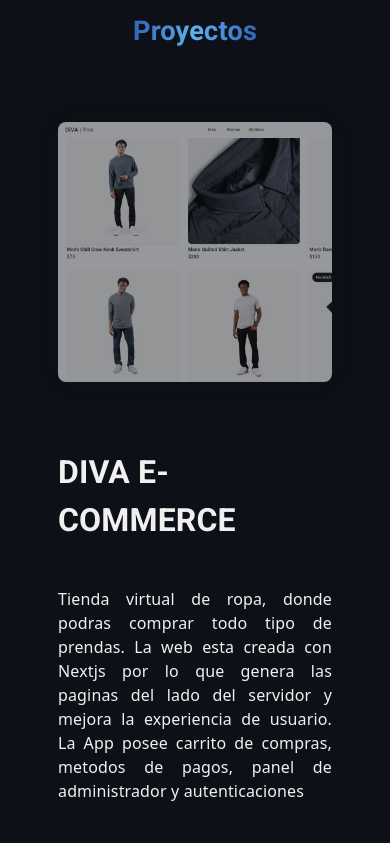
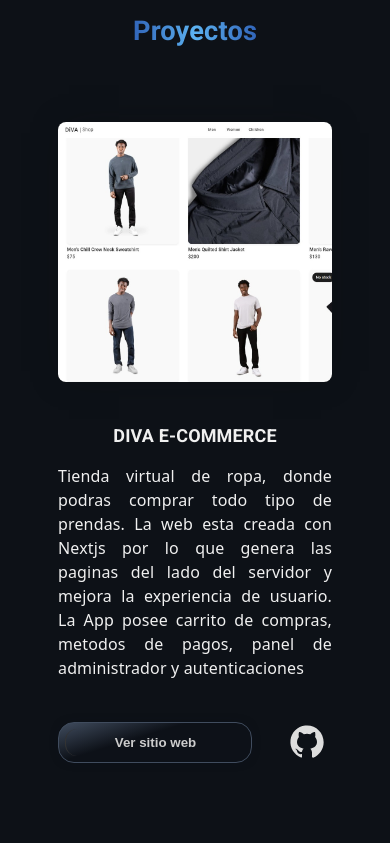
Before and after one commit to JAFleitas/my-portfolio, a Next.js app: page / in a window 390 px wide. Shown: the part 3600-4443 px from the top of the page. Built offline with nearby package versions, Linux system fonts and the light colour scheme.

Commit message:
modificando la card mobile

```diff
--- a/components/ui/CardProject/index.tsx
+++ b/components/ui/CardProject/index.tsx
@@ -86,8 +86,10 @@
   @media ${MOBILE} {
     width: 100%;
     height: 260px;
+    opacity: 1;
+    transform: scale(1);
     :hover {
-      opacity: 0.57;
+      opacity: 1;
       transform: scale(1);
     }
   }
@@ -118,6 +120,12 @@
     align-items: center;
     p {
       text-align: justify;
+      margin-top: 0;
+      font-size: medium;
+    }
+    h2 {
+      font-size: large;
+      margin-top: 0;
     }
   }
 `;
```
